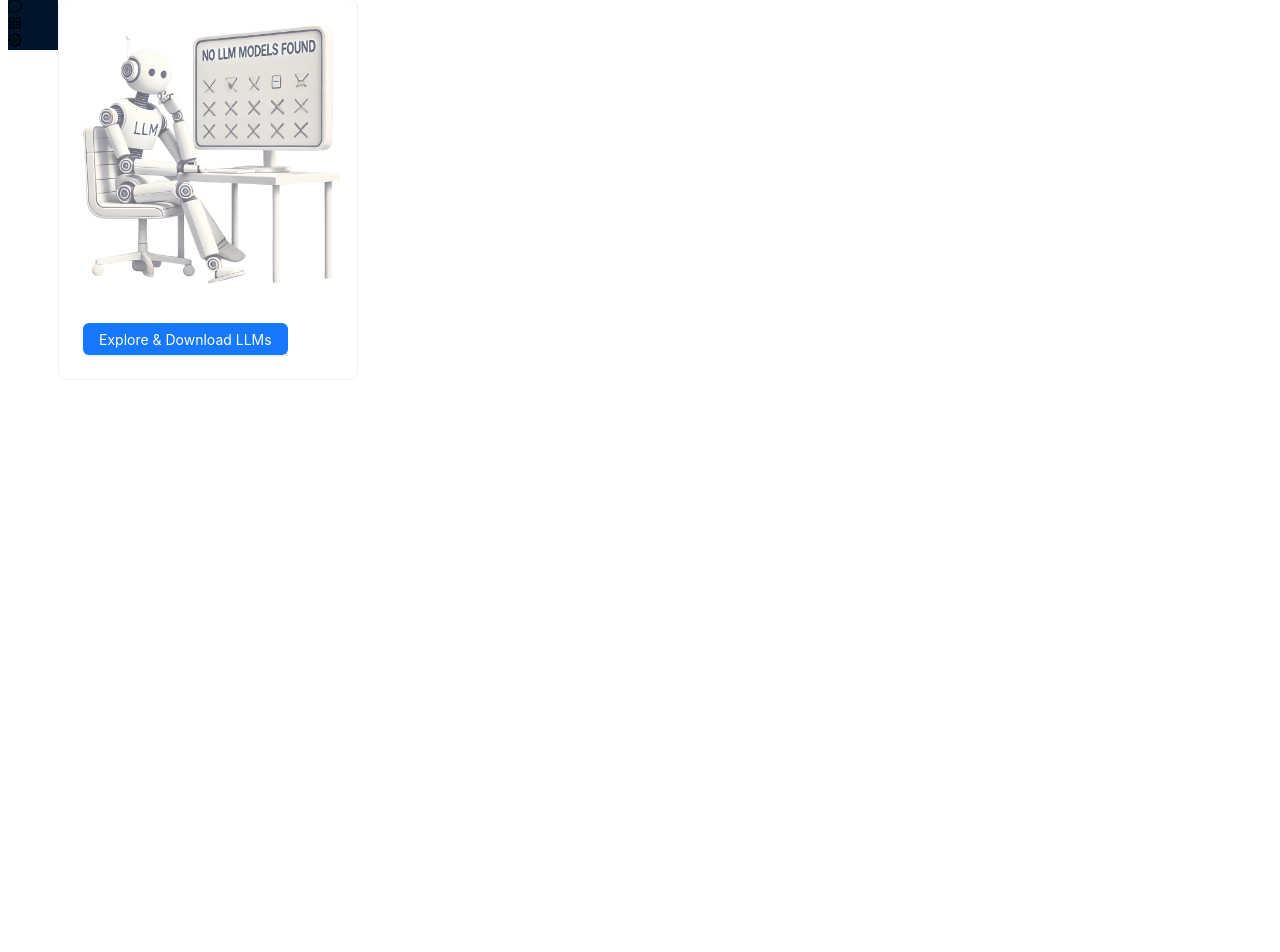
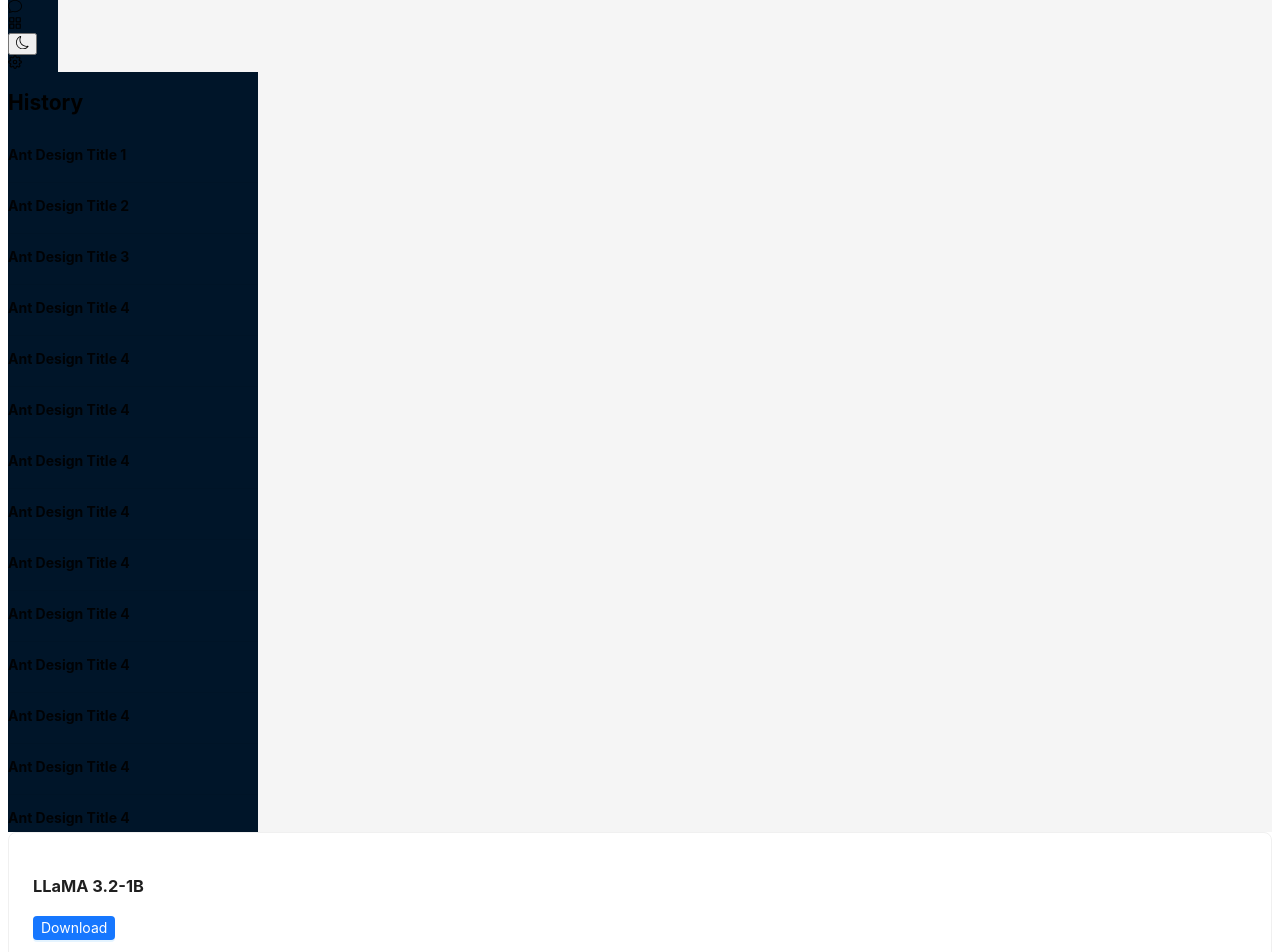
Before and after one commit to introlix/luna-desktop, a React (Vite) app in the folder src/renderer/: page / in a window 1280 px wide. Shown: the part 9-961 px from the top of the page. Before the commit the page ends 800 px from the top, so only its background shows below. Built offline with nearby package versions, Linux system fonts and the light colour scheme.

Commit message:
added llm card and explore

```diff
--- /dev/null
+++ b/src/renderer/src/components/Explore/Explore.tsx
@@ -0,0 +1,99 @@
+import { useState } from "react";
+import { LLMCard } from "../LLMCard/LLMCard";
+
+export const Explore = () => {
+    const [downloadingStatus, setDownloadingStatus] = useState({});
+
+    const handleDownload = (modelName) => {
+        setDownloadingStatus((prev) => ({
+            ...prev,
+            [modelName]: true, // Set downloading status to true for the specific LLM
+        }));
+
+        // // Simulate download completion after 3 seconds
+        // setTimeout(() => {
+        //     setDownloadingStatus((prev) => ({
+        //         ...prev,
+        //         [modelName]: false, // Reset the status after download
+        //     }));
+        // }, 3000);
+    };
+
+    const llms = [
+        {
+            modelName: "LLaMA 3.2-1B",
+        },
+        {
+            modelName: "LLaMA 3.2-3B",
+        },
+        {
+            modelName: "Grok",
+        },
+        {
+            modelName: "Gemma 1B",
+        },
+        {
+            modelName: "Mistral",
+        },
+        {
+            modelName: "LLaMA 3.2-1B",
+        },
+        {
+            modelName: "LLaMA 3.2-3B",
+        },
+        {
+            modelName: "Grok",
+        },
+        {
+            modelName: "Gemma 1B",
+        },
+        {
+            modelName: "Mistral",
+        },
+        {
+            modelName: "LLaMA 3.2-1B",
+        },
+        {
+            modelName: "LLaMA 3.2-3B",
+        },
+        {
+            modelName: "Grok",
+        },
+        {
+            modelName: "Gemma 1B",
+        },
+        {
+            modelName: "Mistral",
+        },
+        {
+            modelName: "LLaMA 3.2-1B",
+        },
+        {
+            modelName: "LLaMA 3.2-3B",
+        },
+        {
+            modelName: "Grok",
+        },
+        {
+            modelName: "Gemma 1B",
+        },
+        {
+            modelName: "Mistral",
+        },
+    ];
+    return (
+        <>
+            <div className="w-full px-4 bg-blue-50 dark:bg-gray-800">
+                {llms.map((llm, index) => (
+                    <LLMCard
+                        key={index}
+                        modelName={llm.modelName}
+                        onDownload={() => handleDownload(llm.modelName)}
+                        downloadProgress={10}
+                        isDownloading={downloadingStatus[llm.modelName] || false}
+                    />
+                ))}
+            </div>
+        </>
+    )
+}
--- /dev/null
+++ b/src/renderer/src/components/LLMCard/LLMCard.tsx
@@ -0,0 +1,28 @@
+import { Button, Card, Progress } from "antd"
+
+
+export const LLMCard = ({ modelName, onDownload, downloadProgress, isDownloading }) => {
+    return (
+        <>
+            <Card
+                className="w-full rounded-lg border border-gray-300 my-4 bg-transparent"
+            >
+                <div className="flex items-center justify-between">
+                    <h3 className="text-sm font-semibold text-gray-800 dark:text-white mb-1">{modelName}</h3>
+                    {isDownloading ? <Progress className="w-1/2"
+                        strokeColor="#3b82f6"
+                        trailColor="#fff"
+                        percent={downloadProgress} status="active" />
+                        : <Button
+                            type="primary"
+                            size="small"
+                            className="bg-blue-500 hover:bg-blue-600 text-xs px-3"
+                            onClick={onDownload}
+                        >
+                            Download
+                        </Button>}
+                </div>
+            </Card>
+        </>
+    )
+}
--- a/src/renderer/src/components/Layout/Layout.tsx
+++ b/src/renderer/src/components/Layout/Layout.tsx
@@ -1,25 +1,31 @@
-import { Flex } from "antd"
-import { Sidebar } from "../Sidebar/Sidebar"
-import { Theme } from "../Theme/Theme"
-import { History } from "../Histroy/History"
+import { Sidebar } from "../Sidebar/Sidebar";
+import { History } from "../Histroy/History";
 import { LlmNotFound } from "../LlmNotFound/LlmNotFound"
+import { Explore } from "../Explore/Explore";
 
 
 export const Layout = () => {
-    const llmfound = false;
+    const llmfound = true;
     return (
-        <Flex>
-            <div className="sidebar">
+        <div className="flex h-screen overflow-hidden">
+            {/* Sidebar */}
+            <div className="sticky top-0 h-screen">
                 <Sidebar />
             </div>
-            <div className="main-content w-full">
-                {llmfound ?
-                    <div className="flex">
-                        <History />
-                        <Theme />
-                    </div> :
-                    <LlmNotFound />}
+
+            {/* Main Content */}
+            <div className={`flex-1 ${llmfound ? "" : "w-full"} overflow-y-auto`}>
+                {llmfound ? (
+                    <div className="flex w-full">
+                        <div className="sticky top-0 h-screen">
+                            <History />
+                        </div>
+                        <Explore />
+                    </div>
+                ) : (
+                    <LlmNotFound />
+                )}
             </div>
-        </Flex>
+        </div>
     )
 }
--- a/src/renderer/src/components/Sidebar/Sidebar.tsx
+++ b/src/renderer/src/components/Sidebar/Sidebar.tsx
@@ -2,6 +2,7 @@ import { Layout } from "antd";
 import Sider from "antd/es/layout/Sider";
 import { BsChat } from "react-icons/bs";
 import { FiGrid, FiSettings } from "react-icons/fi";
+import { Theme } from "../Theme/Theme";
 
 export const Sidebar = () => {
   const topMenuItems = [
@@ -27,7 +28,7 @@ export const Sidebar = () => {
       <Layout>
         <Sider
           width={50}
-          className="bg-blue-100 dark:bg-gray-900 h-screen border-r border-gray-500"
+          className="bg-blue-100 dark:bg-gray-900 h-screen border-r border-gray-300 dark:border-gray-700 sticky top-0"
         >
           <div className="flex flex-col h-full justify-between">
             {/* Top Section */}
@@ -45,6 +46,9 @@ export const Sidebar = () => {
 
             {/* Bottom Section */}
             <div>
+              <div className="dark_mode_light_mode text-2xl flex justify-center items-center mb-4 cursor-pointer text-gray-600 dark:text-gray-300 hover:text-blue-500">
+                <Theme />
+              </div>
               {bottomMenuItems.map((item, key) => (
                 <div
                   key={key}
```
